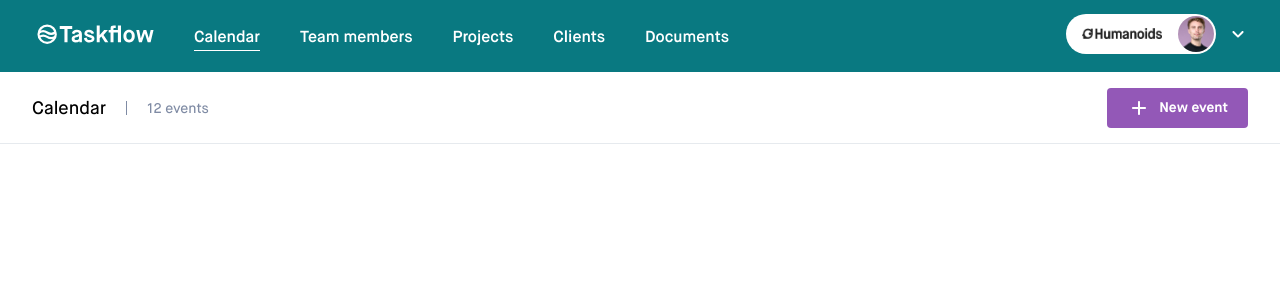
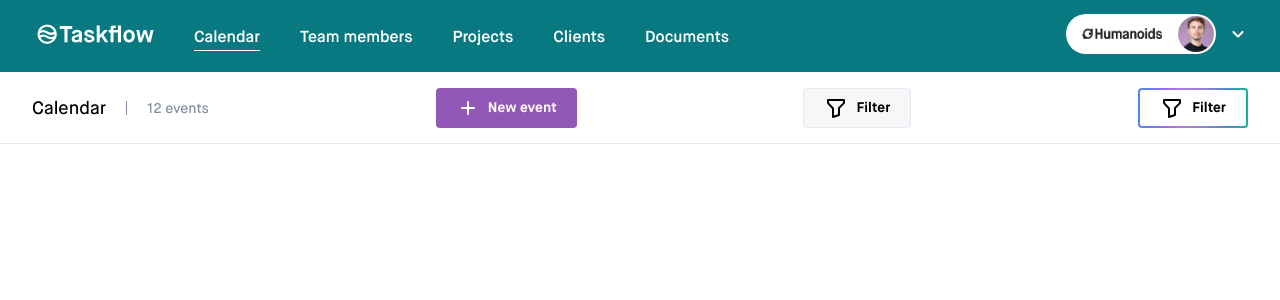
Before and after one commit to humanoidsbv/taskflow-jasper, a Next.js app: page / in a window 1280 px wide. Shown: the top 300 px of the page. Built offline with nearby package versions, Linux system fonts and the light colour scheme.

Commit message:
Processed feedback, changed naming of translations, added :hover and :active button styling

```diff
--- a/services/translations.ts
+++ b/services/translations.ts
@@ -1,10 +1,10 @@
 export const translations = {
-  "/calendar": {
+  calendar: {
     buttonAltText: "Add a new event",
     buttonText: "New event",
     title: "Calendar",
   },
-  "/team-members": {
+  teamMembers: {
     buttonAltText: "Add a new member",
     buttonText: "Add member",
     title: "Team members",
--- a/src/app/globals.css
+++ b/src/app/globals.css
@@ -1,12 +1,14 @@
 :root {
-  --break-point-mobile: 1024px;
   --black: #000;
+  --blue-1: #E4F2F3;
+  --blue-2: #BBDFE1;
   --gray-1: #4b5464;
   --gray-2: #7f8ba4;
   --gray-3: #e6eaee;
   --gray-4: #f5f7f9;
+  --gray-5: #f1f2f2;
+  --gray-6: #e9e9e9;
   --header-height: 72px;
-  --primary: #097981;
   --primary: #097981;
   --purple-gradient: linear-gradient(
     92deg,
@@ -17,7 +19,9 @@
     #6086ce 77.08%,
     #0eb696 100%
   );
-  --purple: #9358b7;
+  --purple-1: #9358b7;
+  --purple-2: #3A005D;
+  --purple-3: #170025;
   --white: #fff;
 }
 
@@ -34,8 +38,8 @@ body {
   padding-top: var(--header-height);
 }
 
-button {
-  font-family: inherit;
+input, textarea, button, select {
+  font: inherit;
 }
 
 * {
--- a/src/app/page.tsx
+++ b/src/app/page.tsx
@@ -2,6 +2,10 @@ import { Subheader } from "@/components/subheader/Subheader";
 
 export default async function CalendarPage() {
   return (
-    <Subheader queryKey="calendarModal" slug="/calendar" subtitle="12 events" />
+    <Subheader
+      queryKey="calendarModal"
+      subtitle="12 events"
+      translationKey="calendar"
+    />
   );
 }
--- a/src/app/team-members/page.tsx
+++ b/src/app/team-members/page.tsx
@@ -4,8 +4,8 @@ export default function TeamMembersPage() {
   return (
     <Subheader
       queryKey="membersModal"
-      slug="/team-members"
       subtitle="12 members"
+      translationKey="teamMembers"
     />
   );
 }
--- a/src/components/button/Button.module.css
+++ b/src/components/button/Button.module.css
@@ -16,14 +16,30 @@
 }
 
 .primary {
-  background-color: var(--purple);
+  background-color: var(--purple-1);
   color: var(--white);
+}
+
+.primary:hover {
+  background-color: var(--purple-2);
+}
+
+.primary:active {
+  background-color: var(--purple-3);
 }
 
 .secondary {
   background-color: var(--gray-4);
   border: 1px solid var(--gray-3);
   color: var(--black);
+}
+
+.secondary:hover {
+  background-color: var(--gray-5);
+}
+
+.secondary:active {
+  background-color: var(--gray-6);
 }
 
 .tertiary {
@@ -33,6 +49,18 @@
   border: 2px solid transparent;
 }
 
+.tertiary:hover {
+  background:
+    linear-gradient(var(--blue-1), var(--blue-1)) padding-box,
+    var(--purple-gradient) border-box;
+}
+
+.tertiary:active {
+  background:
+    linear-gradient(var(--blue-2), var(--blue-2)) padding-box,
+    var(--purple-gradient) border-box;
+}
+
 @media (min-width: 1160px) {
   .button {
     width: auto;
--- a/src/components/subheader/Subheader.tsx
+++ b/src/components/subheader/Subheader.tsx
@@ -3,19 +3,22 @@ import Image from "next/image";
 import { Button } from "../button/Button";
 import { translations } from "@/services/translations";
 import buttonIcon from "@/public/icons/plus-icon.svg";
+import filterIcon from "@/public/icons/filter.svg";
 
 import styles from "./Subheader.module.css";
 
 interface SubheaderProps {
   subtitle: string;
   queryKey: string;
-  slug: keyof typeof translations;
+  translationKey: keyof typeof translations;
 }
 
-export const Subheader = ({ subtitle, queryKey, slug }: SubheaderProps) => {
-  const { buttonText, title } = slug
-    ? translations[slug]
-    : translations.default;
+export const Subheader = ({
+  subtitle,
+  queryKey,
+  translationKey,
+}: SubheaderProps) => {
+  const { buttonText, title } = translations[translationKey];
   const buttonHref = {
     query: { [queryKey]: true },
   };
@@ -31,6 +34,14 @@ export const Subheader = ({ subtitle, queryKey, slug }: SubheaderProps) => {
         <Image alt="Plus icon" src={buttonIcon} />
         <span className={styles.text}>{buttonText}</span>
       </Button>
+      <Button variant="secondary">
+        <Image alt="Filter icon" src={filterIcon} />
+        <span className={styles.text}>Filter</span>
+      </Button>
+      <Button variant="tertiary">
+        <Image alt="Filter icon" src={filterIcon} />
+        <span className={styles.text}>Filter</span>
+      </Button>
     </div>
   );
 };
```
